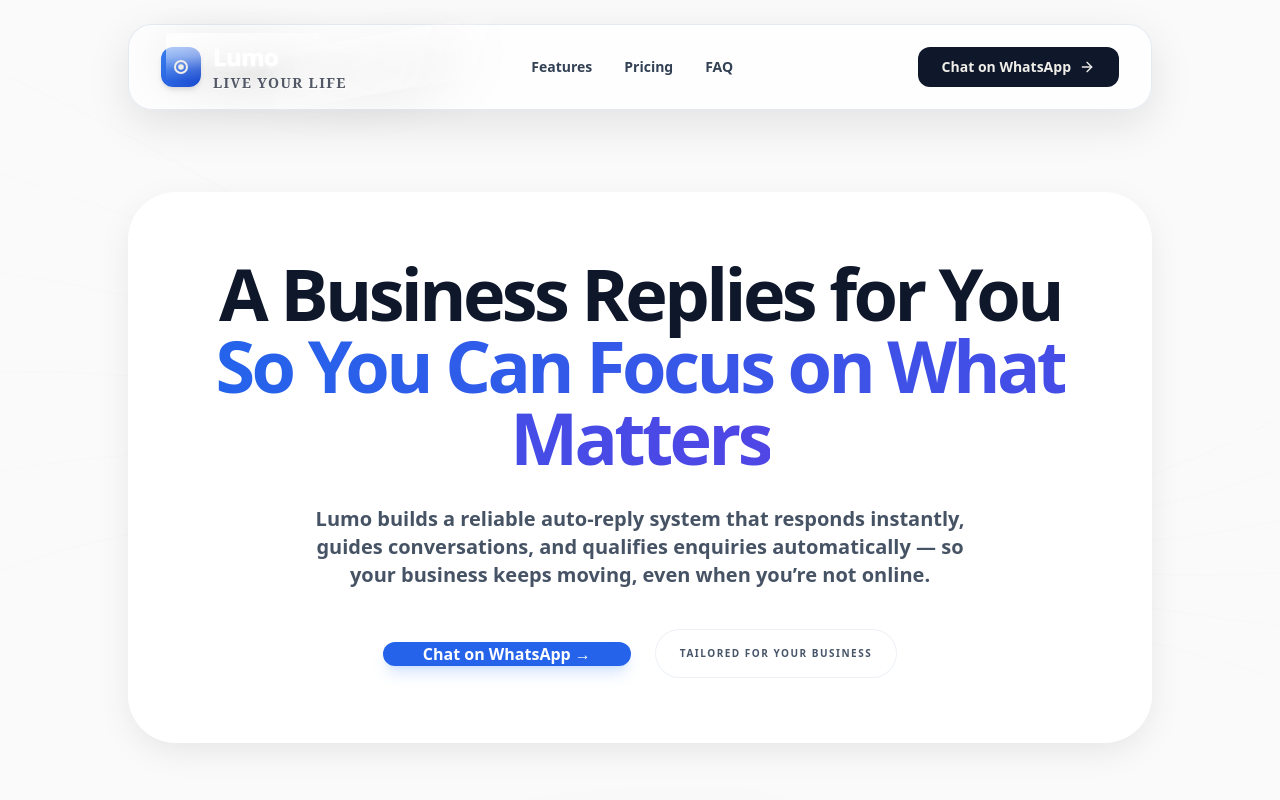
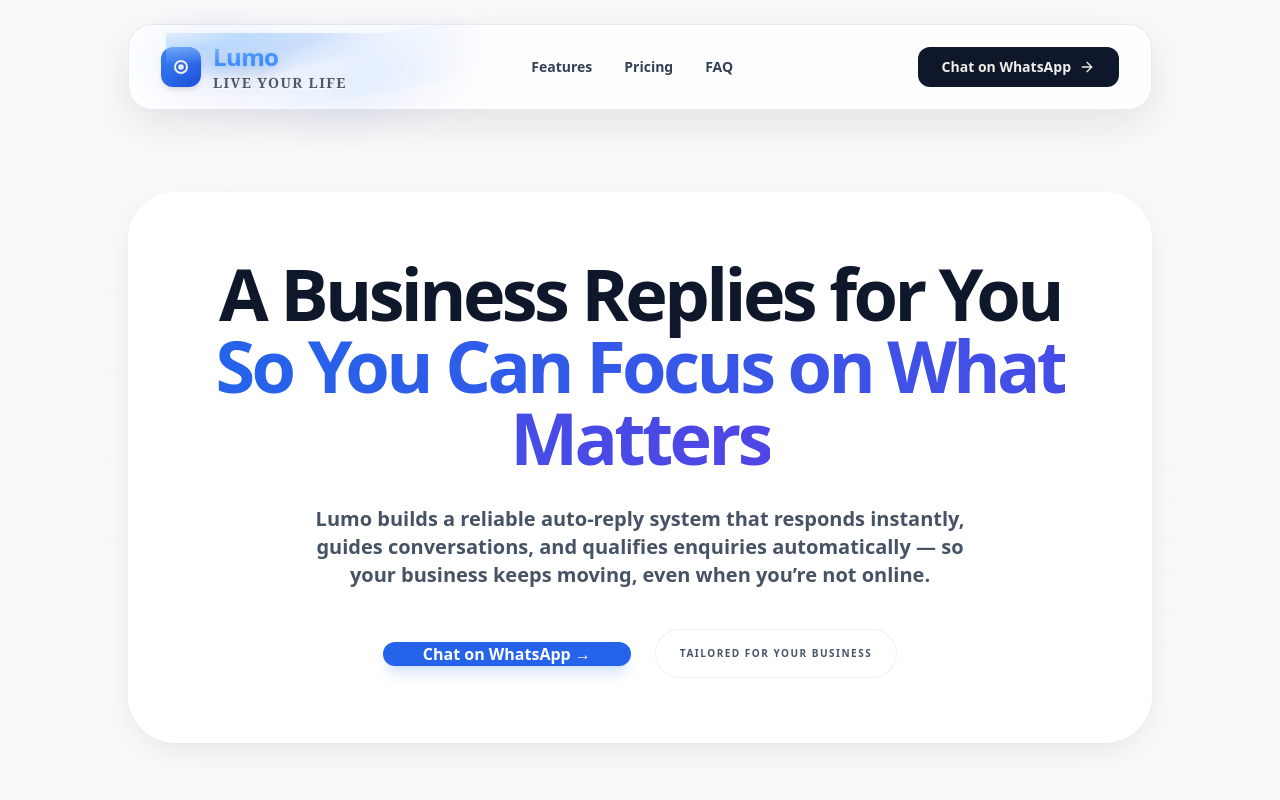
Before and after one commit to jeffthecool9/lumo3.0, a React (Vite) app: page / in a window 1280 px wide. Shown: the top 800 px of the page. Built offline with nearby package versions, Linux system fonts and the light colour scheme; the HTML template or start-up script is replaced by a standard one.

Commit message:
Update index.css

```diff
--- a/src/index.css
+++ b/src/index.css
@@ -46,49 +46,48 @@ body {
 }
 
 /* =========================
-   Lumo White Bubble Glass
-   Visible • Puffy • Soft
+   Lumo Blue Bubble Glass
+   Puffy • Visible • Brand-safe
 ========================= */
 
 .lumo-glass {
   position: relative;
 
-  /* solid white glass body */
-  color: #ffffff;
+  /* solid Lumo blue glass body */
+  color: #3b82f6; /* Tailwind blue-500 (safe & clean) */
 
-  /* remove harsh edges */
   -webkit-text-stroke: 0;
 
-  /* volume + softness */
+  /* inflated volume */
   text-shadow:
-    0 0 2px rgba(255,255,255,0.95),
-    0 4px 10px rgba(255,255,255,0.55),
-    0 10px 22px rgba(0,0,0,0.18);
+    0 0 2px rgba(147,197,253,0.95),   /* inner blue glow */
+    0 4px 10px rgba(147,197,253,0.55),
+    0 10px 22px rgba(15,23,42,0.22);  /* depth */
 
-  /* inflate */
+  /* bubble inflation */
   filter:
     blur(0.35px)
-    drop-shadow(0 12px 26px rgba(0,0,0,0.20));
+    drop-shadow(0 12px 26px rgba(37,99,235,0.35));
 }
 
-/* inner milky glow */
+/* inner milky-blue glow */
 .lumo-glass::before {
   content: "";
   position: absolute;
   inset: -25% -35%;
   background: radial-gradient(
     ellipse at top left,
-    rgba(255,255,255,0.95),
-    rgba(255,255,255,0.55) 35%,
-    rgba(255,255,255,0.15) 55%,
-    rgba(255,255,255,0.0) 70%
+    rgba(219,234,254,0.95),   /* blue-100 */
+    rgba(147,197,253,0.65),   /* blue-300 */
+    rgba(59,130,246,0.25),    /* blue-500 */
+    rgba(59,130,246,0.0) 70%
   );
   mix-blend-mode: screen;
   pointer-events: none;
   opacity: 0.85;
 }
 
-/* glass reflection sweep */
+/* glossy glass reflection sweep */
 .lumo-glass::after {
   content: "";
   position: absolute;
@@ -96,22 +95,23 @@ body {
   background: linear-gradient(
     120deg,
     transparent 0%,
-    rgba(255,255,255,0.65) 45%,
+    rgba(219,234,254,0.75),
     transparent 70%
   );
   transform: translateX(-60%) rotate(-10deg);
   mix-blend-mode: screen;
   pointer-events: none;
-  animation: lumo-bubble-shine 4.2s ease-in-out infinite;
+  animation: lumo-blue-bubble-shine 4.2s ease-in-out infinite;
   opacity: 0.55;
 }
 
-@keyframes lumo-bubble-shine {
+@keyframes lumo-blue-bubble-shine {
   0%   { transform: translateX(-65%) rotate(-10deg); opacity: 0; }
   30%  { opacity: 0.55; }
   55%  { transform: translateX(45%) rotate(-10deg); opacity: 0.55; }
   100% { transform: translateX(78%) rotate(-10deg); opacity: 0; }
 }
+
 
 /* =========================
    Premium Tagline (bigger + taste)
```
